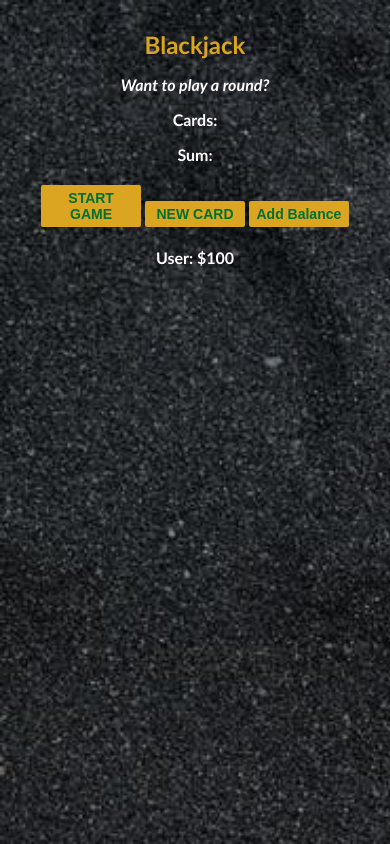
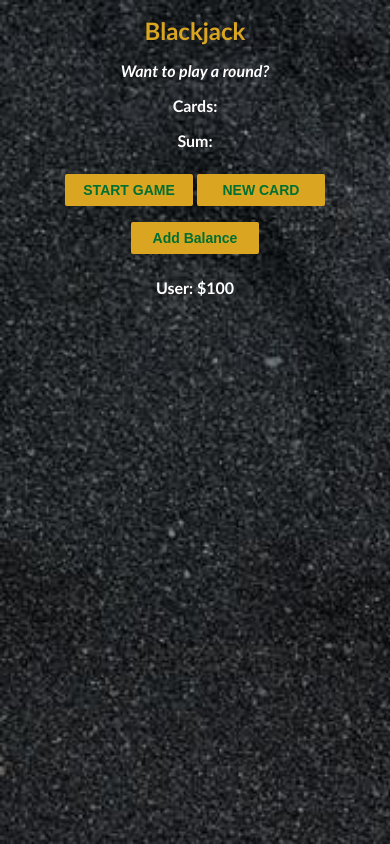
Before and after one commit to glossE/glossE.github.io, a plain HTML site: page index.html in a window 390 px wide. Drawn offline with Linux system fonts and the light colour scheme.

Commit message:
more updates

```diff
--- a/index.css
+++ b/index.css
@@ -11,7 +11,7 @@ body {
 
 h1 {
   color: goldenrod;
-    margin-top: 30px;
+  margin-top: 1rem;
 }
 
 #message-el {
@@ -22,26 +22,22 @@ body {
   color: #016f32;
   width: 150px;
   background: goldenrod;
-    padding-top: 10px;
-    padding-bottom: 10px;
+  padding: 0.75rem 1.5rem;
   font-weight: bold;
   border: none;
   border-radius: 2px;
-    margin-bottom: 10px;
-    margin-top: 10px;
+  margin: 1rem 0;
 }
 
 @media (max-width: 768px) {
   h1 {
-      font-size: 24px;
+    font-size: 1.5rem;
   }
 
   button {
-      width: 100px;
-      padding-top: 5px;
-      padding-bottom: 5px;
-      font-size: 14px;
-      margin-bottom: 5px;
-      margin-top: 5px;
+    width: 8rem;
+    padding: 0.5rem 1rem;
+    font-size: 0.875rem;
+    margin: 0.5rem 0;
   }
 }
```
Lines whose indentation alone changed are shown as unchanged.
